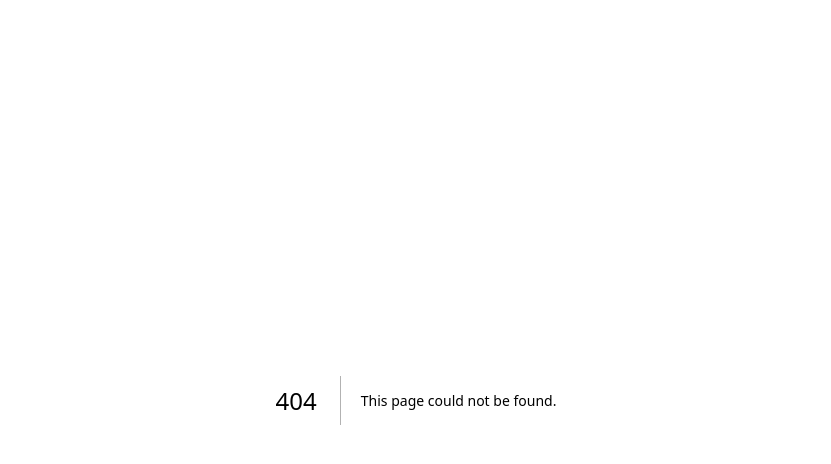
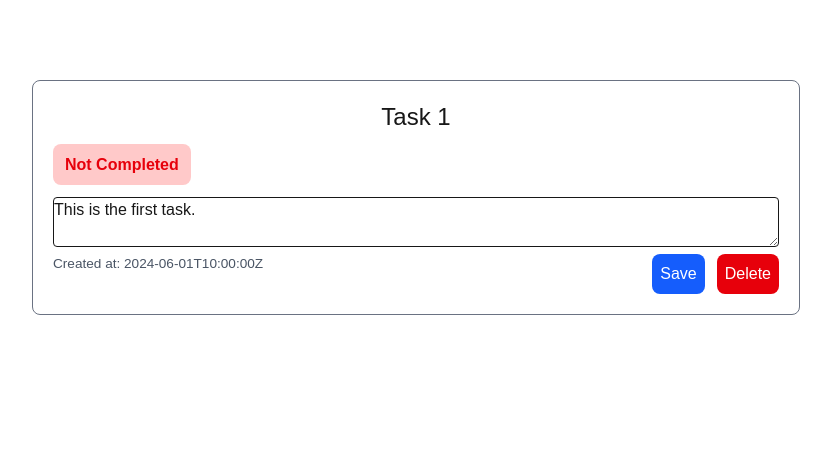
Before and after one commit to nmartou/nightborn-test, a Next.js app in the folder nightborn-app/: page /1 in a window 1280 px wide. Before the commit this address had no page. Shown: the top 464 px of the page, without its empty margins (224-1055 px from the left). Built offline with nearby package versions, Linux system fonts and the light colour scheme.

Commit message:
feat: add new page for todo item

```diff
--- /dev/null
+++ b/nightborn-app/app/[id_todo]/page.tsx
@@ -0,0 +1,35 @@
+"use client";
+
+import file from "@/app/data.json";
+import { useEffect, useState, use } from "react";
+import { TodoItem } from '@/types/todoList.type'
+import Status from "@/components/todo/status";
+
+export default function Page({params}: { params: Promise<{ id_todo: string }> }) {
+    const [todo, setTodo] = useState<TodoItem | null>(null);
+    const id = Number(use(params).id_todo);
+
+    useEffect(() => {
+        const data = file.data.find((item) => item.id === id);
+        setTodo(data || null);
+    }, [params])
+
+    return(
+        <section className="max-w-3xl m-auto border border-gray-500 rounded-lg p-5 mt-20">
+            <h1 className="text-2xl mb-5 m-auto w-fit">{todo?.title}</h1>
+            <Status completed={todo?.completed || false} className="m-auto w-fit" />
+            <textarea
+                value={todo?.description || ""}
+                className="border rounded-sm w-full mt-5">
+
+            </textarea>
+            <div className="flex align-middle justify-space-between">
+                <time className="text-gray-600 text-[0.85em]">Created at: {todo?.created_at}</time>
+                <div className="flex gap-3 ml-auto">
+                    <button className="bg-blue-600 text-white p-2 rounded-lg">Save</button>
+                    <button className="bg-red-600 text-white p-2 rounded-lg">Delete</button>
+                </div>
+            </div>
+        </section>
+    )
+}
```
